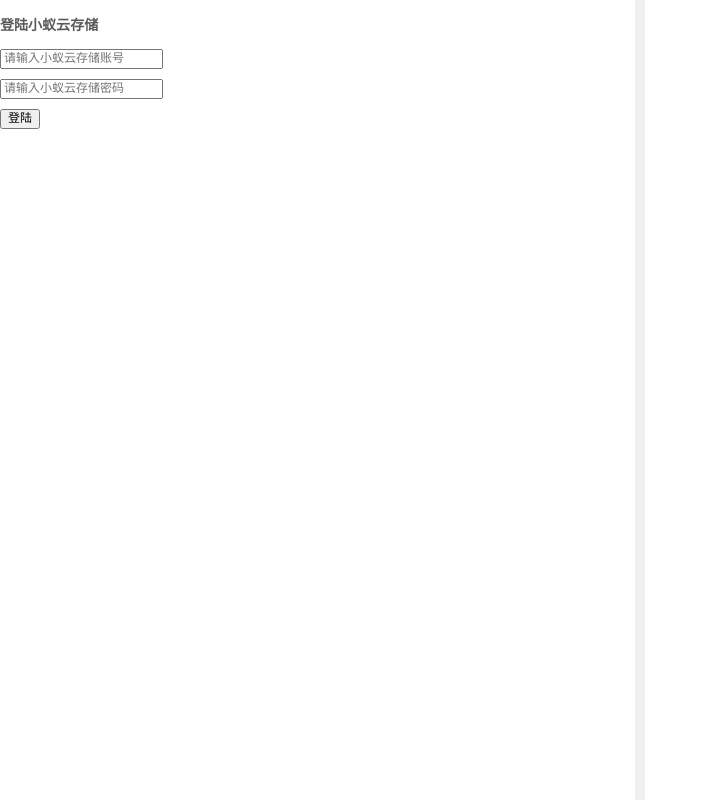
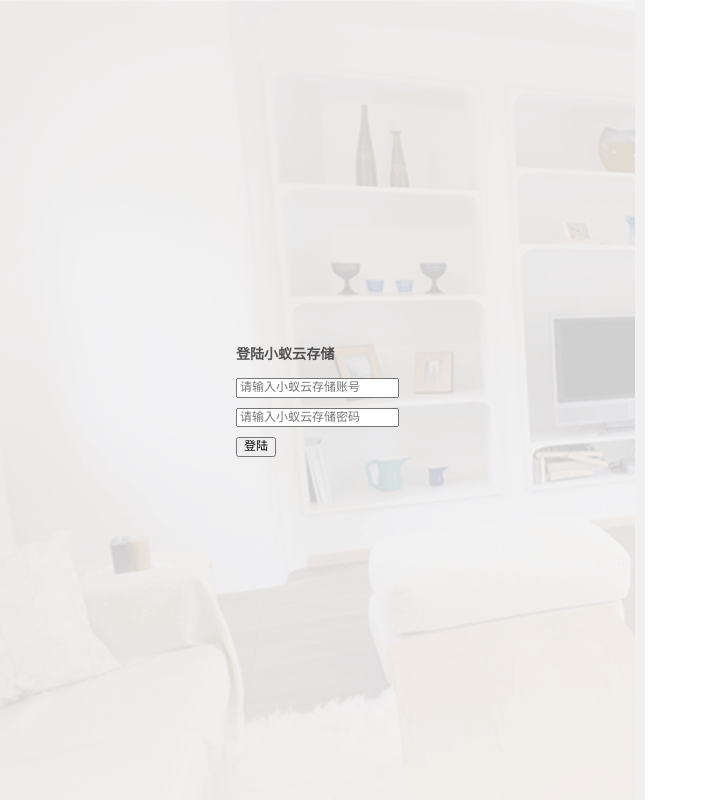
Before and after one commit to fws407296762/fed-xiaoyi, a React app: page / in a window 1280 px wide. Shown: the whole page, without its empty margins (0-708 px from the left). Built offline with nearby package versions, Linux system fonts and the light colour scheme.

Commit message:
优化小蚁登陆界面

```diff
--- a/package.json
+++ b/package.json
@@ -4,7 +4,8 @@
   "description": "",
   "main": "index.js",
   "scripts": {
-    "dev": "webpack-dev-server --hot"
+    "dev": "webpack-dev-server --content-base",
+    "build": "webpack"
   },
   "author": "",
   "license": "ISC",
@@ -29,6 +30,7 @@
     "copy-webpack-plugin": "^4.2.0",
     "css-loader": "^0.28.7",
     "extract-text-webpack-plugin": "^3.0.2",
+    "file-loader": "^1.1.6",
     "html-webpack-include-assets-plugin": "^1.0.2",
     "html-webpack-plugin": "^2.30.1",
     "node-sass": "^4.5.3",
@@ -36,6 +38,7 @@
     "sass-loader": "^6.0.6",
     "style-loader": "^0.19.0",
     "uglifyjs-webpack-plugin": "^1.0.1",
+    "url-loader": "^0.6.2",
     "webpack": "^3.8.1",
     "webpack-dev-server": "^2.9.3"
   }
--- a/src/modules/Transfer/Transfer.jsx
+++ b/src/modules/Transfer/Transfer.jsx
@@ -9,15 +9,6 @@
 import "./Transfer.scss";
 import 'whatwg-fetch';
 import { CSSTransition, TransitionGroup,Transition } from 'react-transition-group'
-const Fade = ({ children, ...props }) => (
-    <CSSTransition
-        {...props}
-        timeout={1000}
-        classNames="fade"
-    >
-        {children}
-    </CSSTransition>
-);
 class Transfer extends React.Component{
     constructor(props){
         super(props);
@@ -25,8 +16,7 @@
             xyAccount:"",
             xyPassport:"",
             loginStatus:true,
-            loginTip:"",
-            items: ['hello', 'world', 'click', 'me']
+            loginTip:""
         };
 
         this.handleXYAccountChange = this.handleXYAccountChange.bind(this);
@@ -98,25 +88,15 @@
     render(){
         let loginStatus = this.state.loginStatus;
         let {user} = this.props;
-        const items = this.state.items.map((item,i) => (
-            <div key={item}>
-                {item}
-            </div>
-        ));
         return (
             <div className="transfer-box">
                 <div id="xyBox" className="split xy-box">
-                    <Transition className='xy-transition-group'>
-
                     {
                         !user ?
                             (
-                                        <CSSTransition
-                                            timeout={1000}
-                                            classNames="xy-transition"
-                                        >
+                                <div className="xy-login-box">
                                     <form onSubmit={this.onLoginSubmit}>
-                                        <h3>登陆小蚁云存储</h3>
+                                        <h3 className="xy-login-title">登陆小蚁云存储</h3>
                                         <div className="form-item">
                                             <input type="text" onChange={this.handleXYAccountChange} value={this.state.xyAccount} placeholder="请输入小蚁云存储账号"/>
                                         </div>
@@ -126,22 +106,15 @@
                                         <div className={'login-tip-'+(this.state.loginStatus ? 'suceess' : 'error')}>{this.state.loginTip}</div>
                                         <input type="submit" value="登陆"/>
                                     </form>
-                                        </CSSTransition>
+                                </div>
                             ) : (
-                                    <CSSTransition
-                                        timeout={1000}
-                                        classNames="xy-transition"
-                                    >
                             <div>
                                 1121212323
                                 <button onClick={this.clearLoginUser}>退出登录</button>
                             </div>
-                                        </CSSTransition>
                         )
 
                     }
-
-                    </Transition>
                 </div>
                 <div className="move-box"></div>
                 <div id="bdBox" className="split bd-box"></div>
--- a/src/modules/Transfer/Transfer.scss
+++ b/src/modules/Transfer/Transfer.scss
@@ -30,3 +30,15 @@
     opacity: 0.01;
     transition: opacity 20s ease-in;
 }
+.xy-login-box{
+    width:100%;
+    height:100%;
+    display: flex;
+    align-items:center;
+    justify-content:center;
+    background: url("../../images/background.png") no-repeat;
+}
+.xy-login-title{
+    margin-top:0;
+
+}
--- a/webpack.config.js
+++ b/webpack.config.js
@@ -80,6 +80,10 @@
                         },
                         "sass-loader"]
                 })
+            },
+            {
+                test: /\.(png|jpe?g|gif|ico)(\?\S*)?$/,
+                loader: 'url-loader'
             }
         ]
     },
@@ -101,6 +105,7 @@
         }),
         new UglifyJSPlugin({
             uglifyOptions:{
+
             }
         }),
         extractCss,
@@ -111,10 +116,11 @@
         extensions:[".js",".jsx",".scss"]
     },
     devServer: {
-        host:"www.shadouyouquan.com",
+        host:"fed.shadouyouquan.com",
         inline:true,
         hot:true,
-        compress:true
+        publicPath:"/",
+        compress:true,
     }
 };
 
```
Also changed, not shown: src/images/background.png (added). Lines whose indentation alone changed are shown as unchanged.
